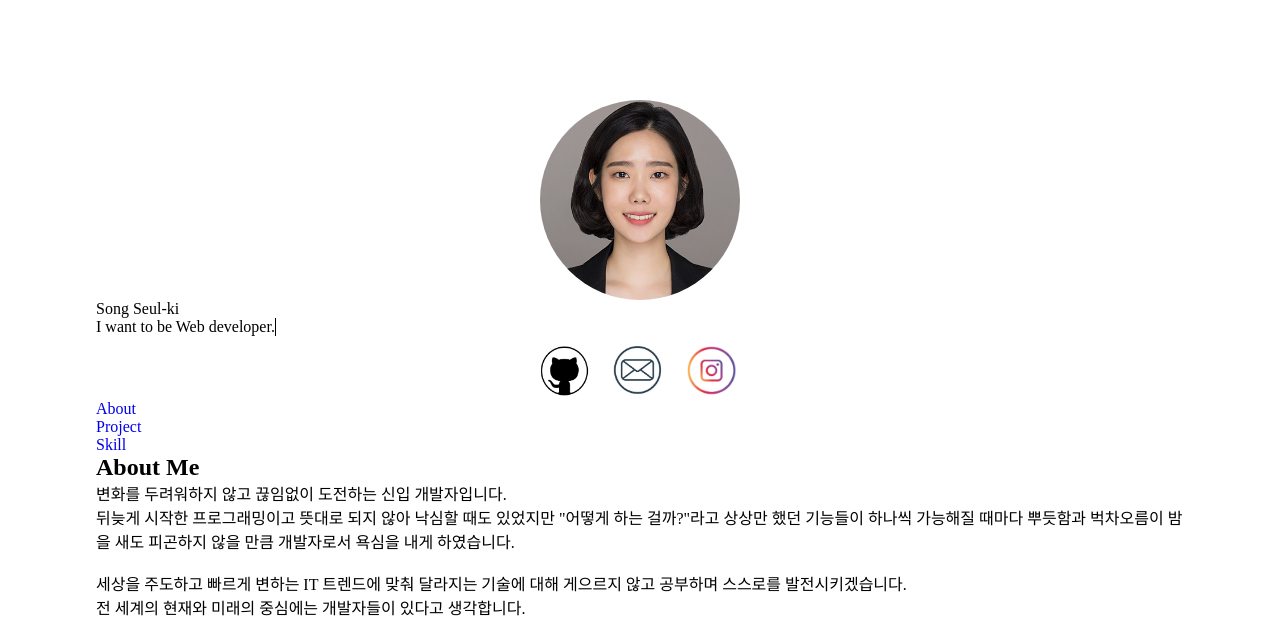
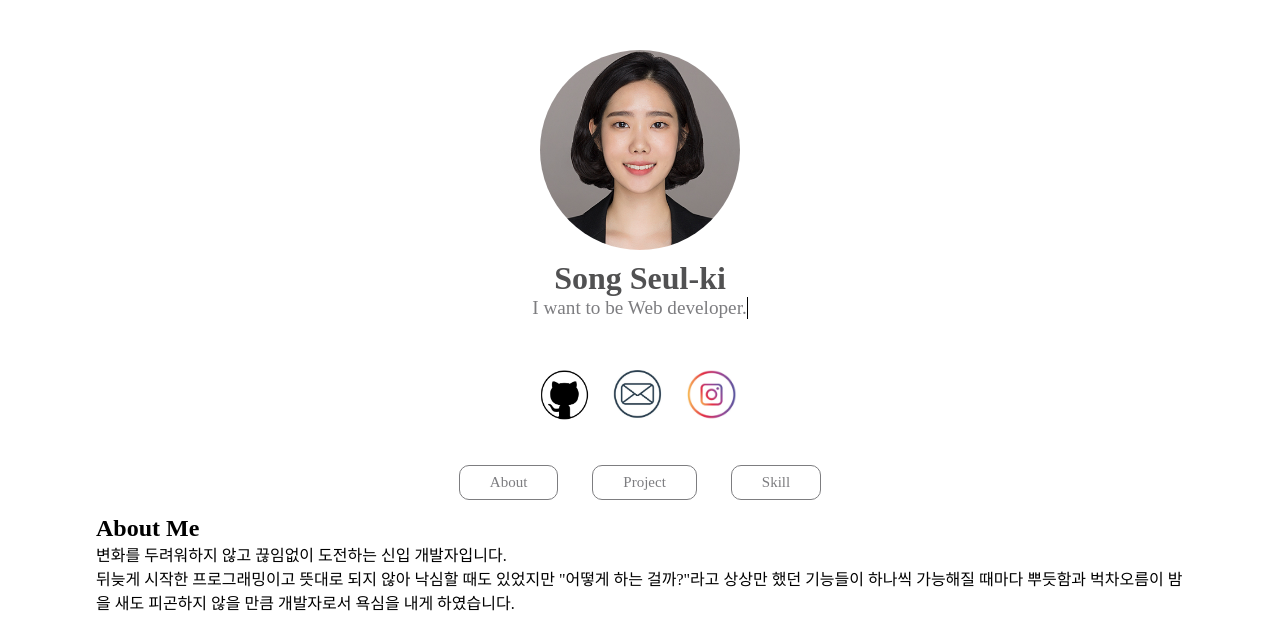
Before and after one commit to ssongseulki/Portfolio, a plain HTML site: page Index.html in a window 1280 px wide. Shown: the top 622 px of the page. Drawn offline with nearby package versions, Linux system fonts and the light colour scheme.

Commit message:
add_201122

```diff
--- a/Index.css
+++ b/Index.css
@@ -16,9 +16,10 @@ body {
 }
 /* header */
 header {
-  margin-top: 100px;
-  height: 300px;
+  margin-top: 50px;
+  height: 400px;
 }
+
 .box {
   margin: 0 auto;
   width: 200px;
@@ -31,27 +32,6 @@ header {
   height: 115%;
   object-fit: cover;
 }
-.logo {
-  margin-top: 50px;
-  margin: 0 auto;
-  width: 223px;
-  height: 100px;
-  /* 		border-radius: 70%; */
-  overflow: hidden;
-}
-.logoImg {
-  width: 50px;
-  height: 50px;
-  object-fit: cover;
-  padding: 10px;
-}
-
-/* header > h1
-	{
-		text-align: center;
-		margin-top: 30px;
-		font-size: 3em;
-	} */
 
 .typing-txt {
   display: none;
@@ -59,10 +39,24 @@ header {
 .typing-txt > ul {
   list-style: none;
 }
-/* .typing ul li
-	{
-		display: block;
-	} */
+.typing {
+  height: 100px;
+  text-align: center;
+  margin: 0 auto;
+  margin-top: 10px;
+}
+.typing ul li {
+  display: block;
+}
+.typing > ul > li:nth-child(1) {
+  font-size: 2em;
+  font-weight: bold;
+  color: rgb(81, 81, 82);
+}
+.typing > ul > li:nth-child(2) {
+  font-size: 1.2em;
+  color: rgb(125, 125, 128);
+}
 .typing ul li.on {
   display: inline-block;
   animation-name: cursor;
@@ -81,6 +75,39 @@ header {
   }
 }
 
+.logo {
+  margin-top: 50px;
+  margin: 0 auto;
+  width: 223px;
+  height: 75px;
+  overflow: hidden;
+}
+.logoImg {
+  width: 50px;
+  height: 50px;
+  object-fit: cover;
+  padding: 10px;
+}
+.logoImg:hover {
+  opacity: 0.5;
+}
+
+/* navigation */
+nav ul {
+  text-align: center;
+}
+nav ul li {
+  display: inline-block;
+  font-size: 15px;
+  padding: 8px 30px;
+  color: rgb(125, 125, 128);
+  border: rgb(125, 125, 128) solid 1px;
+  margin: 15px 15px;
+  border-radius: 10px;
+}
+nav ul li:hover {
+  opacity: 0.5;
+}
 /* modal */
 .modal {
   display: none; /* Hidden by default */
--- a/Index.html
+++ b/Index.html
@@ -30,7 +30,7 @@
 
       <!-- 		<h1>Song Seul-ki</h1><br> -->
       <div class="logo">
-        <a href=""
+        <a href="https://github.com/ssongseulki"
           ><img
             class="logoImg"
             alt="사진을 찾을 수 없습니다."
```
